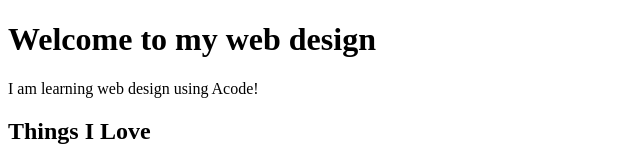
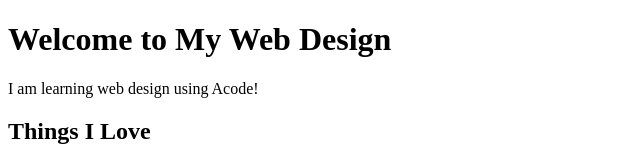
Before and after one commit to Mayor9ce07/Mayor9ce07.github.io, a plain HTML site: page index.html in a window 1280 px wide. Shown: the top 160 px of the page, without its empty margins (0-640 px from the left). Drawn offline with Linux system fonts and the light colour scheme.

Commit message:
Add files via upload

```diff
--- a/index.html
+++ b/index.html
@@ -4,7 +4,7 @@
     <title>My Web Design</title>
   </head>
   <body>
-    <h1>Welcome to my web design</h1>
+    <h1>Welcome to My Web Design</h1>
     <p>I am learning web design using Acode!</p>
 
     <h2>Things I Love</h2>
```
